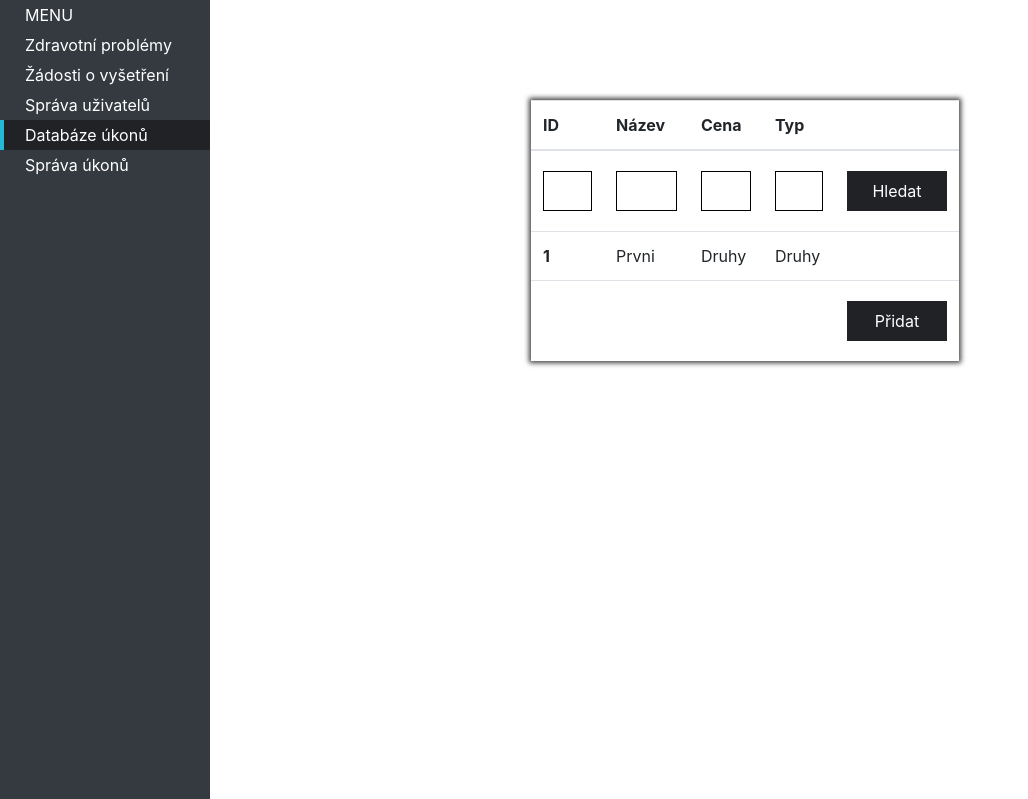
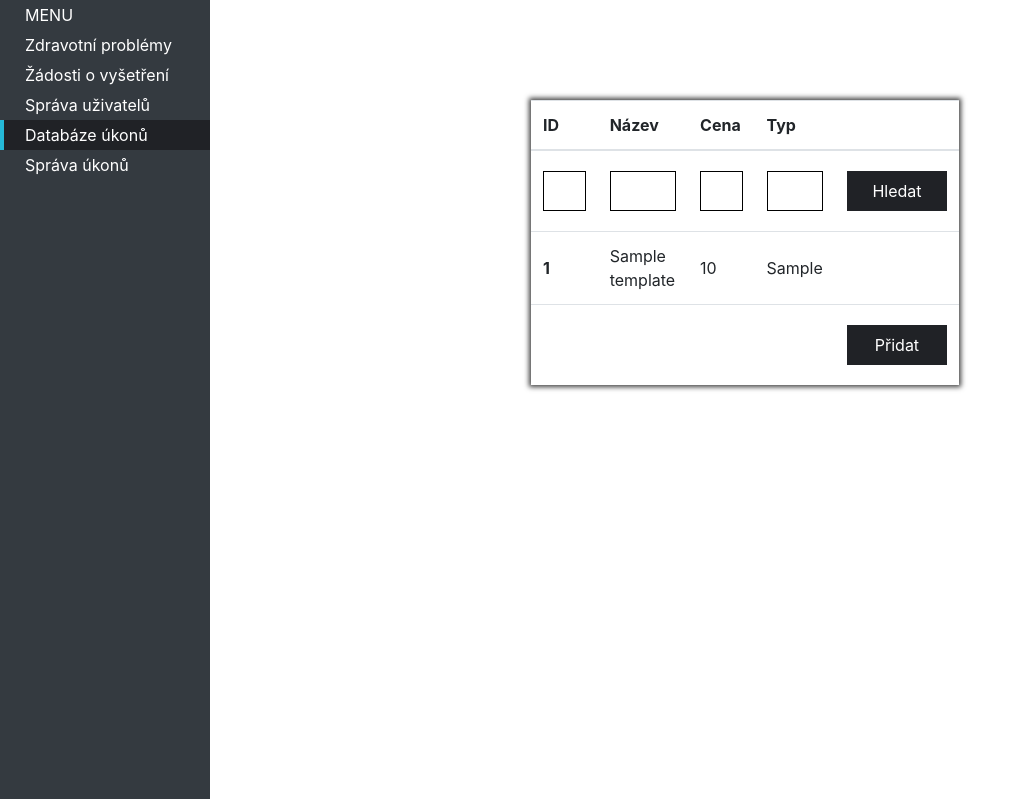
Before and after one commit to mimotej/IIS, a Flask app: page /paid_action_db in a window 1280 px wide. Shown: the part 70-869 px from the top of the page, without its empty margins (0-1028 px from the left). Run offline with Flask 2, Linux system fonts and the light colour scheme; tables that the repository leaves empty hold one stand-in row (values such as "Sample post").

Commit message:
added generating of insurance

```diff
--- a/app/app.py
+++ b/app/app.py
@@ -79,7 +79,8 @@ def manage_users():
 
 @app.route('/paid_action_db')
 def paid_action():
-    return render_template('insurance_worker/paid_action_db.html')
+    p_templates = PaymentTemplate.query
+    return render_template('insurance_worker/paid_action_db.html', p_templates = p_templates)
 
 
 @app.route('/paid_action_new', methods=['GET', 'POST'])
@@ -90,6 +91,7 @@ def paid_action_new():
             new_paid_action=PaymentTemplate(**data)
             db.session.add(new_paid_action)
             db.session.commit()
+            logger.debug("ahoj")
     return render_template('insurance_worker/manage_new_action.html')
 
 
@@ -157,7 +159,12 @@ def add_user():
 
 @app.route('/manage_paid_actions')
 def manage_paid_actions():
-    return render_template('insurance_worker/manage_paid_actions.html')
+    p_requests = PaymentRequest.query
+    p_templates = PaymentTemplate.query
+    templates=[]
+    for req in p_requests:
+        templates.append(PaymentTemplate.query.filter_by(_id=req.template).first())
+    return render_template('insurance_worker/manage_paid_actions.html', p_requests = p_requests, p_templates = p_templates,templates = templates)
 
 
 
@@ -237,14 +244,27 @@ def medical_report_creator():
 def medical_examinations():
     requests = ExaminationRequest.query
     return render_template('doctor_only/medical_examinations.html',requests = requests)
-@app.route('/payment_request')
+
+@app.route('/payment_request',  methods=['GET', 'POST'])
 def payment_request():
+    if request.method == 'POST' and (session['isAdmin'] == True or session['isInsurance'] == True):
+        data = request.form.to_dict()
+        new_payment_request = PaymentRequest(**data)
+        new_payment_request.creator = session['user_id']
+        new_payment_request.state = "waiting"
+        new_payment_request.examination_request = session['examination_request']
+        new_payment_request.template = request.form['template']
+        new_payment_request.validator = 1 # je to vzdy 1 <- musi se to nejak upravit at je to korektne
+        db.session.add(new_payment_request)
+        db.session.commit()
     return render_template('doctor_only/payment_request.html')
+
 @app.route('/medical_examination')
 def medical_examination():
     if (session['isAdmin'] == True or session['isDoctor'] == True):
         request_id =  request.args.get('r_id')
-        e_request = ExaminationRequest.query.filter_by(_id=request_id).first()
+        session['examination_request'] = request_id
+        e_request = ExaminationRequest.query.filter_by(id=request_id).first()
         return render_template('doctor_only/medical_examination.html',e_request = e_request)
     else :
         logger.debug("Error: not admin or doctor")
--- a/app/templates/doctor_only/medical_examinations.html
+++ b/app/templates/doctor_only/medical_examinations.html
@@ -22,8 +22,8 @@
             </tr>
             <tr>
                 {% for request in requests%}
-                <th scope="row" onclick="document.location = 'medical_examination?r_id=' + {{request._id}} ;">{{request._id}}</th>
-                <td onclick="document.location = 'medical_examination?r_id=' + {{request._id}} ;" style="cursor: pointer">{{request.name}}</td>
+                <th scope="row" onclick="document.location = 'medical_examination?r_id=' + {{request.id}} ;">{{request.id}}</th>
+                <td onclick="document.location = 'medical_examination?r_id=' + {{request.id}} ;" style="cursor: pointer">{{request.name}}</td>
                 <td></td>
             </tr>
             {% endfor %}
--- a/app/templates/doctor_only/payment_request.html
+++ b/app/templates/doctor_only/payment_request.html
@@ -5,8 +5,8 @@
     <form method="post">
     <div class="add-user-form">
         <div>
-            <label for="name"><b>ID</b></label>
-            <input type="text" placeholder="Zadejte ID zákroku" name="medical_intervention" required>
+            <label for="template"><b>ID</b></label>
+            <input type="text" placeholder="Zadejte ID typu zákroku" name="template" required>
             <div>
                 <button class="button" type="submit">Požádat</button>
             </div>
--- a/app/templates/index.html
+++ b/app/templates/index.html
@@ -30,7 +30,7 @@
 
             <tr style="cursor:pointer">
             {% for problem in problems %}
-                <th scope="row" onclick="document.location = 'problem_report?p_id=' + {{problem._id}} ;">{{ loop.index}}</th>
+                <th scope="row" onclick="document.location = 'problem_report?p_id=' + {{problem._id}} ;">{{ problem._id}}</th>
                 <td onclick="document.location = 'problem_report?p_id=' + {{problem._id}} ;">{{problem.name}}</td>
                 <td onclick="document.location = 'problem_report?p_id=' + {{problem._id}} ;">{{problem.state}}</td>
                 <td onclick="document.location = 'problem_report?p_id=' + {{problem._id}} ;">TODO</td>
--- a/app/templates/insurance_worker/manage_new_action.html
+++ b/app/templates/insurance_worker/manage_new_action.html
@@ -13,8 +13,8 @@
             <input type="text" placeholder="Zadejte cenu" name="price" required>
         </div>
         <div>
-            <label for="e-mail"><b>Typ</b></label>
-            <input type="email" placeholder="Zadejte typ" name="type">
+            <label for="type"><b>Typ</b></label>
+            <input type="text" placeholder="Zadejte typ" name="type">
         </div>
         <div>
             <button class="button" type="submit">Přidat</button>
--- a/app/templates/insurance_worker/paid_action_db.html
+++ b/app/templates/insurance_worker/paid_action_db.html
@@ -24,13 +24,17 @@
                     <button class="button input-row" type="submit">Hledat</button>
                 </td>
             </tr>
+
+
+            {% for p_template in p_templates %}
             <tr>
-                <th scope="row">1</th>
-                <td>Prvni</td>
-                <td>Druhy</td>
-                <td>Druhy</td>
+                <th scope="row">{{p_template._id}}</th>
+                <td>{{p_template.Name}}</td>
+                <td>{{p_template.Price}}</td>
+                <td>{{p_template.Type}}</td>
                 <td></td>
             </tr>
+            {%endfor%}
             <!--Možná ukázka generování kódu do tabulky -->
             <!--{#% for row in rows %#}
     <tr>
```
Also changed, not shown: app/database.py (+10 -7 lines), app/templates/insurance_worker/manage_paid_actions.html (+6 -4 lines).
